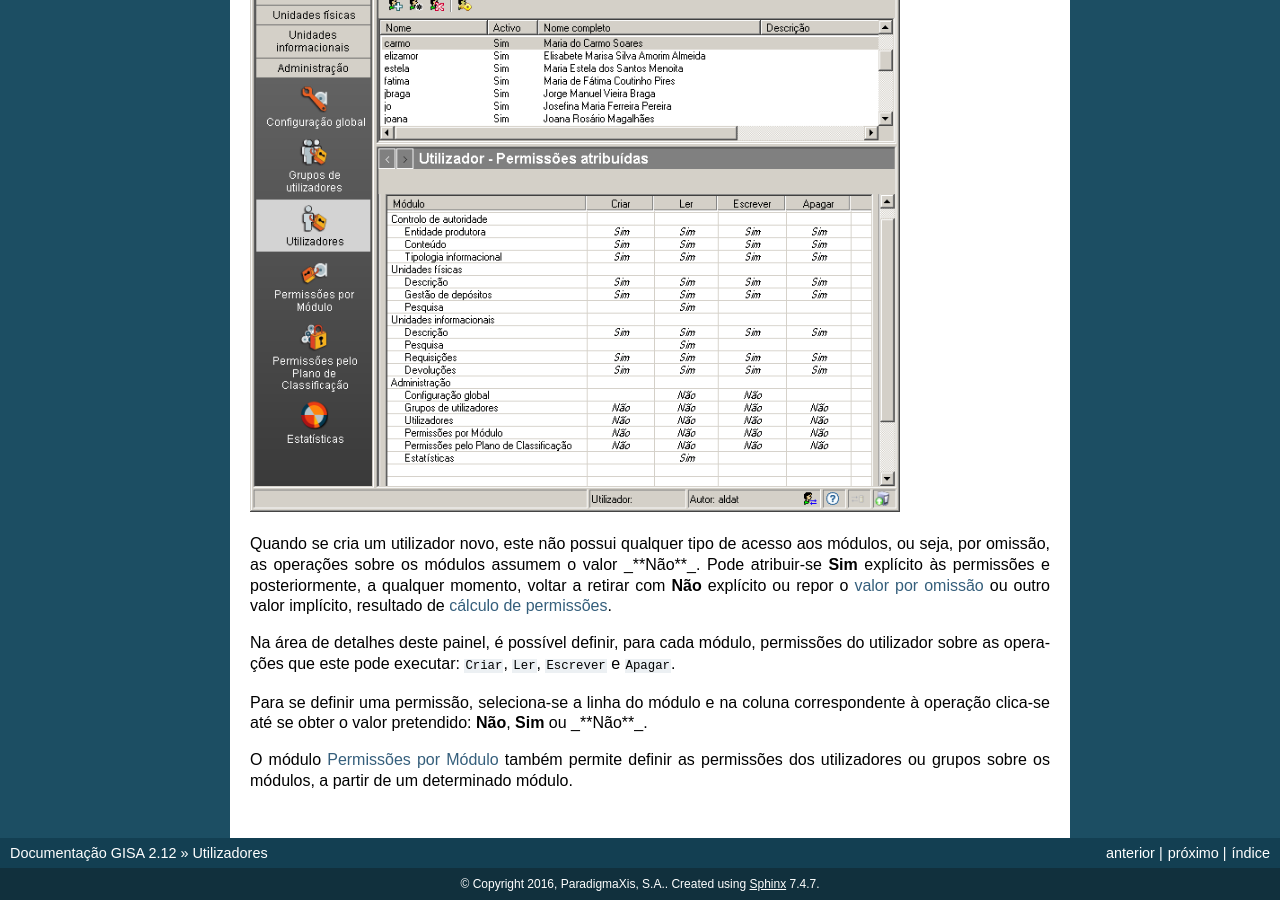
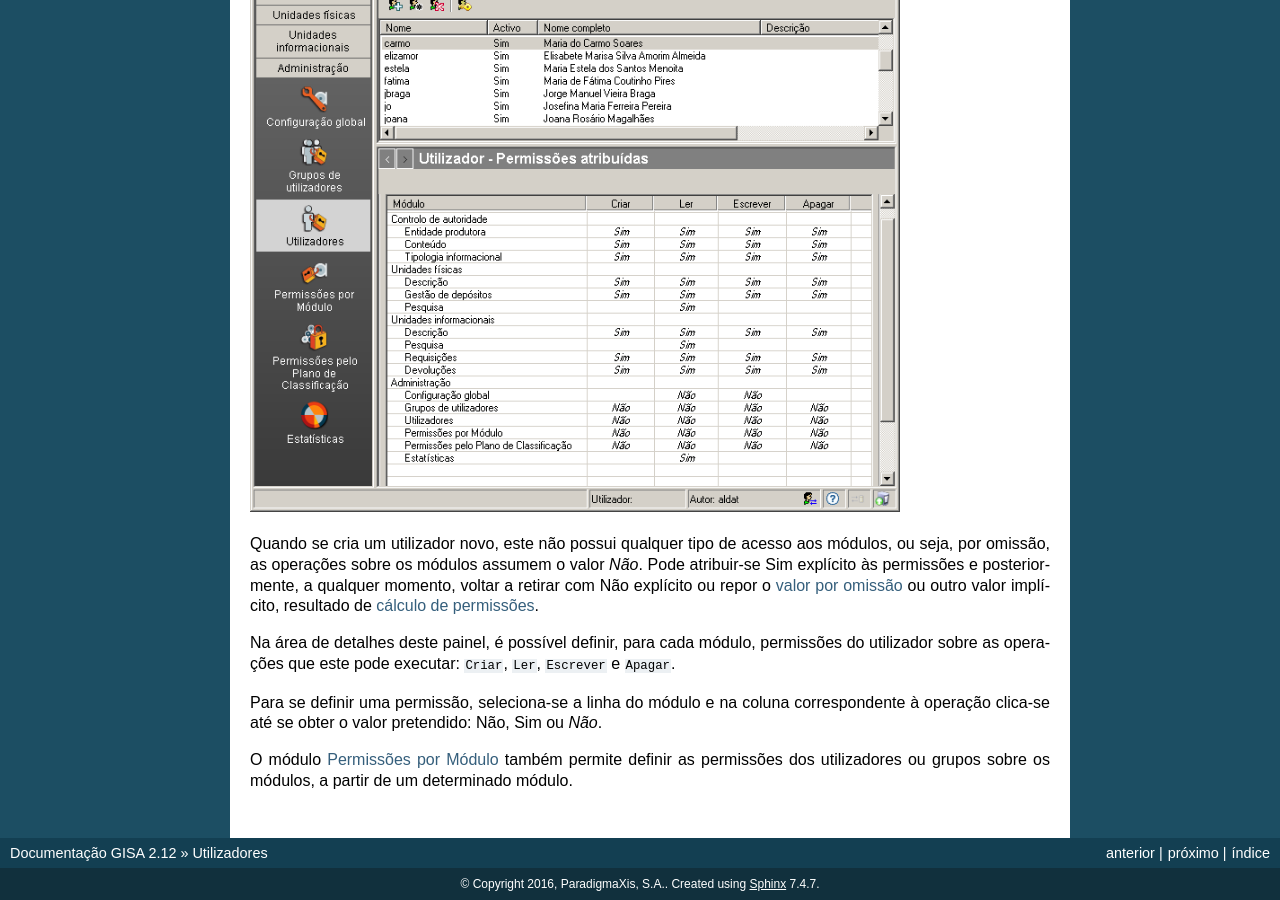
Before and after one commit to ParadigmaXis/gisa, a Sphinx documentation site: the page built from docs/utilizadores.rst, in a window 1280 px wide and 900 px high, scrolled down 3756 px. Built offline with Sphinx 7.4.7, drawn with Linux system fonts in a browser that asks for light colours; pages that are not in the unit, such as notebooks, are missing from menus; some of the changed text lies outside the part shown.

Commit message:
Syntax corrections

```diff
--- a/docs/utilizadores.rst
+++ b/docs/utilizadores.rst
@@ -108,12 +108,12 @@ opções:
 
 -  ``Acesso a toda a informação`` - todos os níveis ficam com permissões
    totais, ou seja, todas as operações sobre os níveis assumem
-   inicialmente o valor ** _Sim_ **.
+   inicialmente o valor *Sim*.
 -  ``Acesso apenas a informação publicada`` - todos os níveis publicados
    ficam com permissões de leitura e o restantes níveis sem permissões.
    Ou seja, apenas a operação ``Ler`` dos níveis publicados assume o
-   valor ** _Sim_ **, pois todas as outras operações destes níveis e todas
-   as operações dos restantes níveis assumem o valor ** _Não_ **.
+   valor *Sim*, pois todas as outras operações destes níveis e todas
+   as operações dos restantes níveis assumem o valor *Não*.
 
 F: ``Descrição`` - Neste campo pode introduzir-se uma descrição que
 caracterize o utilizador selecionado.
@@ -148,9 +148,9 @@ navegação:
 
 Quando se cria um utilizador novo, este não possui qualquer tipo de
 acesso aos módulos, ou seja, por omissão, as operações sobre os módulos
-assumem o valor _**Não**_. Pode atribuir-se **Sim** explícito às
+assumem o valor *Não*. Pode atribuir-se Sim explícito às
 permissões e posteriormente, a qualquer momento, voltar a retirar com
-**Não** explícito ou repor o `valor por
+Não explícito ou repor o `valor por
 omissão <permissoes_omissao.html#grupos-ou-utilizadores-novos>`__ ou
 outro valor implícito, resultado de `cálculo de
 permissões <permissoes_calculo.html>`__.
@@ -161,7 +161,7 @@ permissões do utilizador sobre as operações que este pode executar:
 
 Para se definir uma permissão, seleciona-se a linha do módulo e na
 coluna correspondente à operação clica-se até se obter o valor
-pretendido: **Não**, **Sim** ou _**Não**_.
+pretendido: Não, Sim ou *Não*.
 
 O módulo `Permissões por Módulo <permissoes_modulo.html>`__ também
 permite definir as permissões dos utilizadores ou grupos sobre os
```
